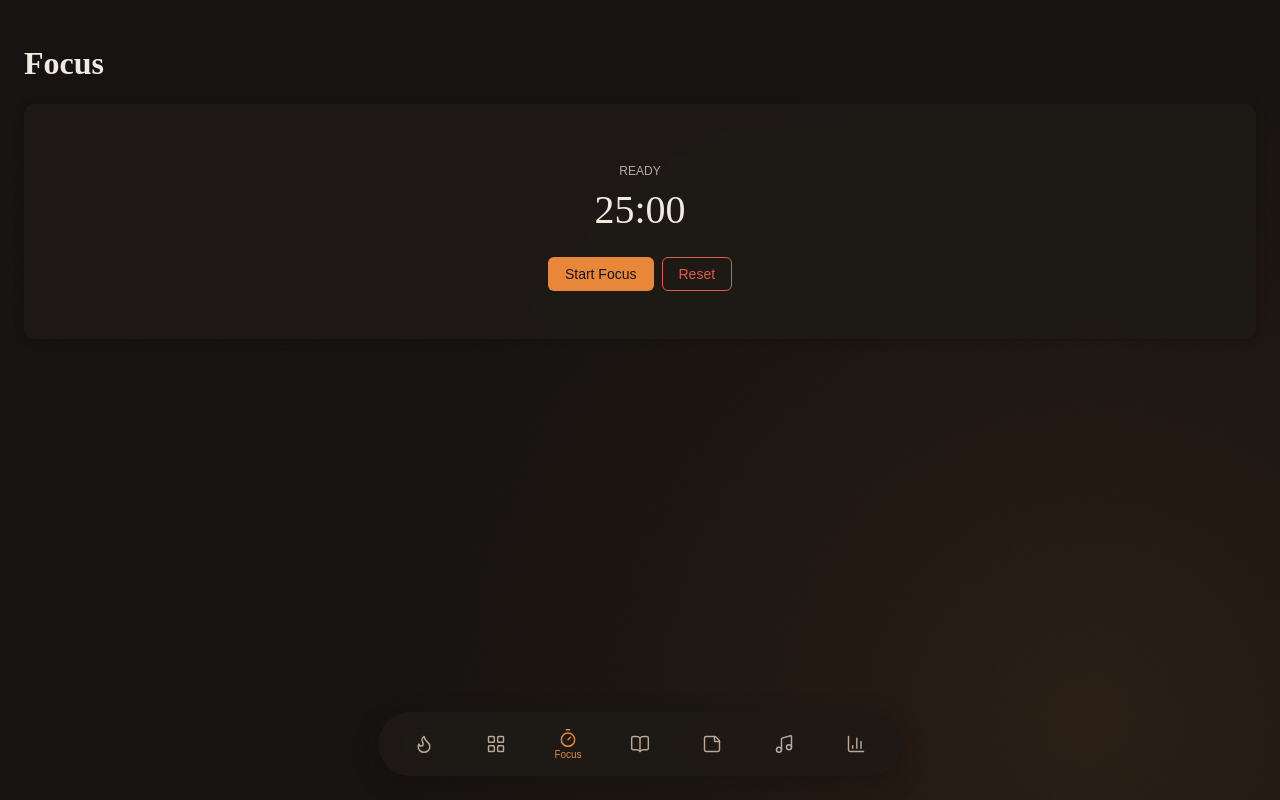
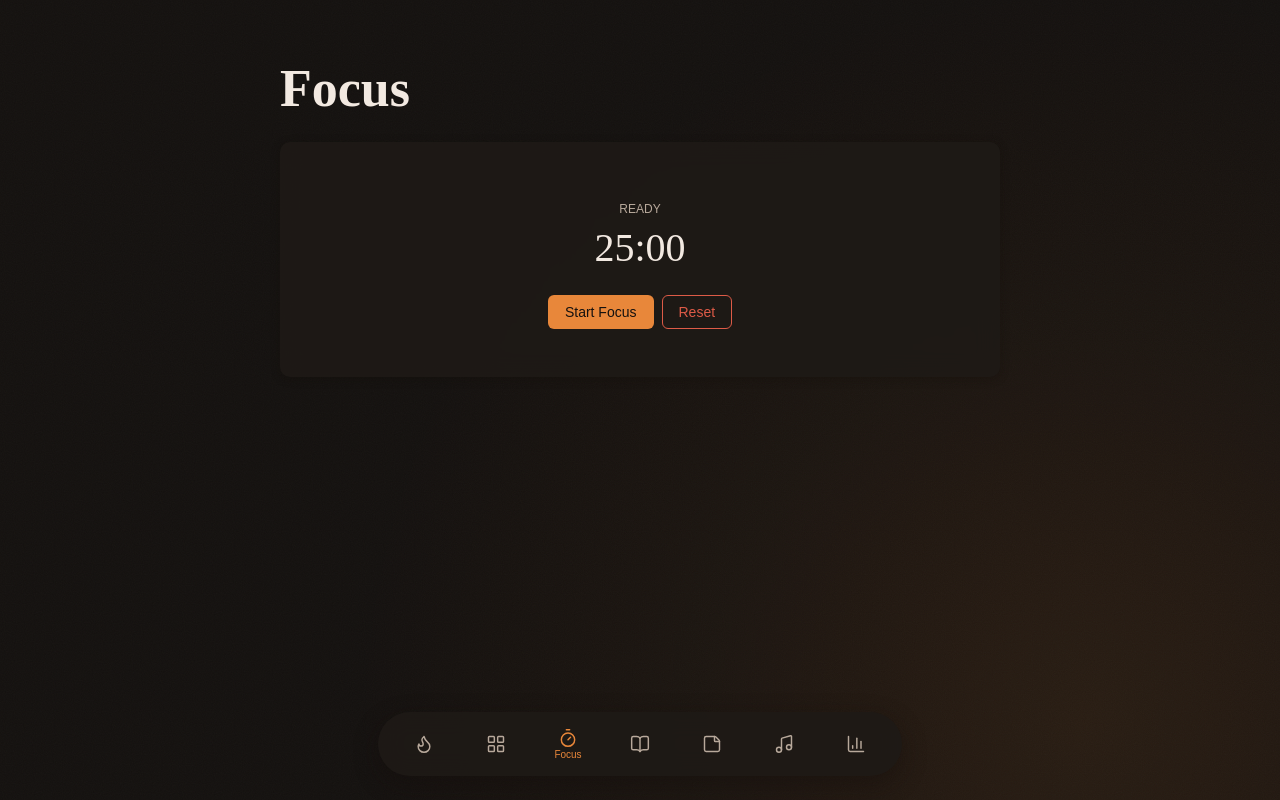
Before and after one commit to alifaguslerian/v-campfire, a React (Vite) app: page /#/focus in a window 1280 px wide. Built offline with nearby package versions, Linux system fonts and the light colour scheme; a web font is replaced by a local one.

Commit message:
feat: refactor FocusPage to use PageContainer for improved layout

```diff
--- a/src/features/focus/FocusPage.tsx
+++ b/src/features/focus/FocusPage.tsx
@@ -1,5 +1,6 @@
 import { Button } from "../../design-system/components/Button/Button";
 import { Card } from "../../design-system/components/Card/Card";
+import { PageContainer } from "../../design-system/components/PageContainer/PageContainer";
 import { formatSecondsAsClock } from "../../core/utils/time";
 import { useFocusStore } from "../../core/focus/store";
 
@@ -8,8 +9,16 @@ export function FocusPage() {
     useFocusStore();
 
   return (
-    <div style={{ padding: 24 }}>
-      <h1 style={{ fontFamily: "var(--font-display)" }}>Focus</h1>
+    <PageContainer>
+      <h1
+        style={{
+          fontFamily: "var(--font-display)",
+          fontSize: "var(--text-3xl)",
+          marginBottom: 24,
+        }}
+      >
+        Focus
+      </h1>
 
       {phase === "break" && (
         <Card
@@ -60,6 +69,6 @@ export function FocusPage() {
           </Button>
         </div>
       </Card>
-    </div>
+    </PageContainer>
   );
 }
```
